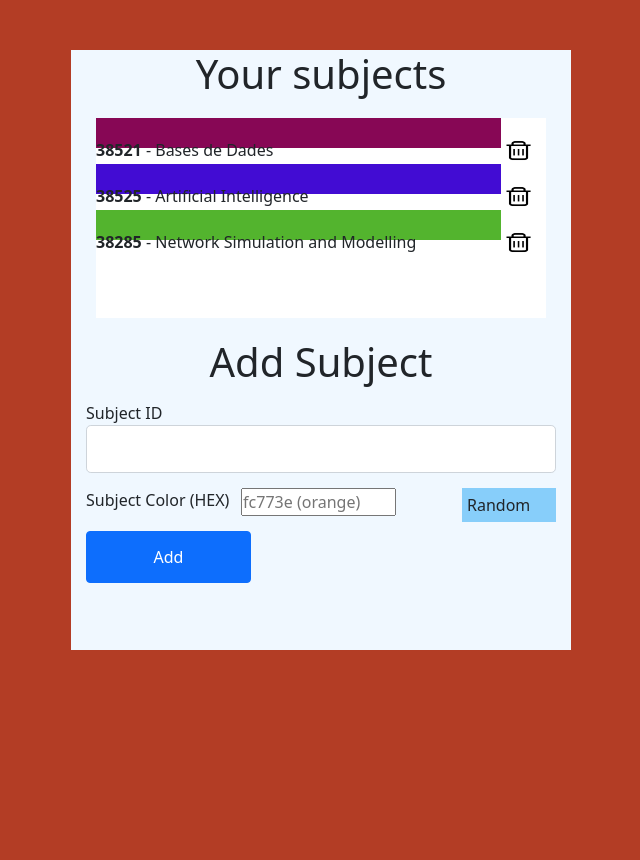
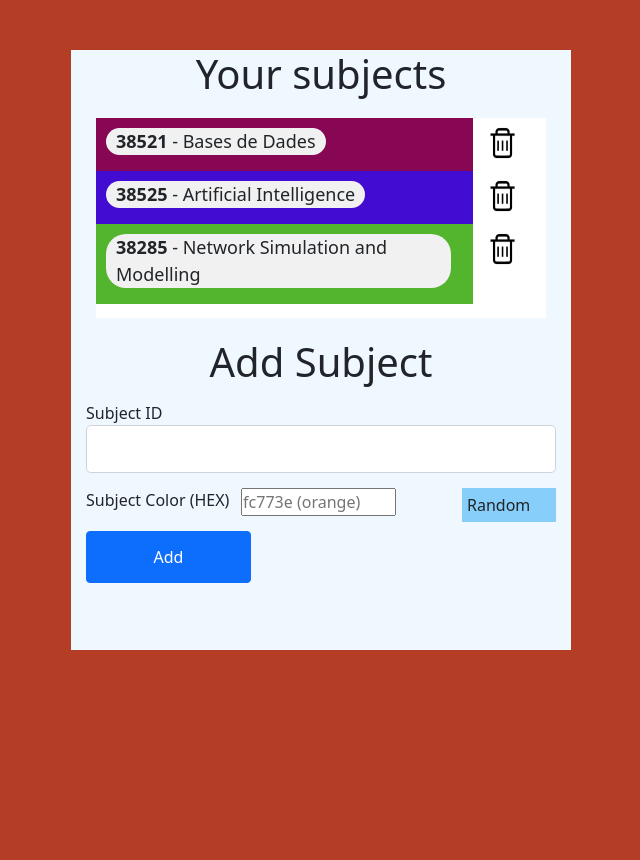
Before and after one commit to pujol99/univery, a Flask app: page /subjects in a window 1280 px wide. Shown: the part 100-960 px from the top of the page, without its empty margins (319-959 px from the left). Run offline with Flask 2, Linux system fonts and the light colour scheme; a user stored in the database is signed in; data comes from the database, SQL or seed files in the repository; both versions use the stored data as it was after the commit; some libraries are stand-ins or nearby versions.

Commit message:
styling subject page

```diff
--- a/app/static/style.css
+++ b/app/static/style.css
@@ -124,6 +124,7 @@
     height: 100px;
     vertical-align: middle;
     padding-left: 10px;
+    padding-right: 10px;
     display: inline-block;
     padding-top: 30px;
 
@@ -200,30 +201,37 @@
     overflow-y: scroll;
     height: 200px;
     margin-top: 20px;
-
 }
 
-.your-subjects p{
-    height: 30px;
-    padding-top: 20px;
-}
-
-.subject-name{
-    float: left; width: 90%;
+.subject-name p{
+    background-color: #f1f1f1;
+    width: fit-content;
+    margin-top: 10px;
+    border-radius: 20px;
+    padding: 0 10px;
+    margin-left: 10px;
+    margin-right: 10px;
+    font-size: 18px;
 }
 
 .subject-action{
-    float: left;
-    width: 10%;
+    display: inline-block;
+    vertical-align: middle;
 }
 
 .subject-action img{
     width: 35px;
-    height: 45px;
-    padding-top: 20px;
+    height: 40px;
+    margin-top: 15%;
 }
+
 .subject-box{
     height: fit-content;
+}
+
+.row {
+  display: flex; /* equal height of the children */
+  width: 100%;
 }
 
 #loading-text{
@@ -338,4 +346,5 @@
     border: none;
     padding: 5px;
     margin-left: 40px;
+    cursor: pointer;
 }
--- a/app/templates/base.html
+++ b/app/templates/base.html
@@ -129,7 +129,10 @@
     }
 
     function randomColor() {
-        document.getElementById('color-content').value = Math.floor(Math.random()*16777215).toString(16);
+        var color = document.getElementById('color-content');
+
+        color.value = Math.floor(Math.random()*16777215).toString(16);
+        color.style.backgroundColor = color.value;
     }
 
 </script>
--- a/app/templates/subject/add-subject.html
+++ b/app/templates/subject/add-subject.html
@@ -4,13 +4,12 @@
     <div class="login-box">
         <h1 class="head-legend">Your subjects</h1>
         <div class="your-subjects">
-
             {% for subject in current_user.subjects %}
-            <div class="subject-box">
-                <div class="subject-name">
-                    <p style="background-color: {{subject.color}};"><b>{{subject.identification}}</b> - {{subject.name}}</p>
+            <div class="subject-box row">
+                <div class="subject-name" style="flex:10;background-color: {{subject.color}};">
+                    <p><b>{{subject.identification}}</b> - {{subject.name}}</p>
                 </div>
-                <div class="subject-action">
+                <div class="subject-action" style="flex:1;">
                     <a href="{{url_for('subjects.subject_remove', id=subject.id)}}"><img src="/static/web_pics/remove.png" alt="" srcset=""></a>
                 </div>
             </div>
```
Also changed, not shown: TODO.md (+6 -9 lines), app/site.db.
